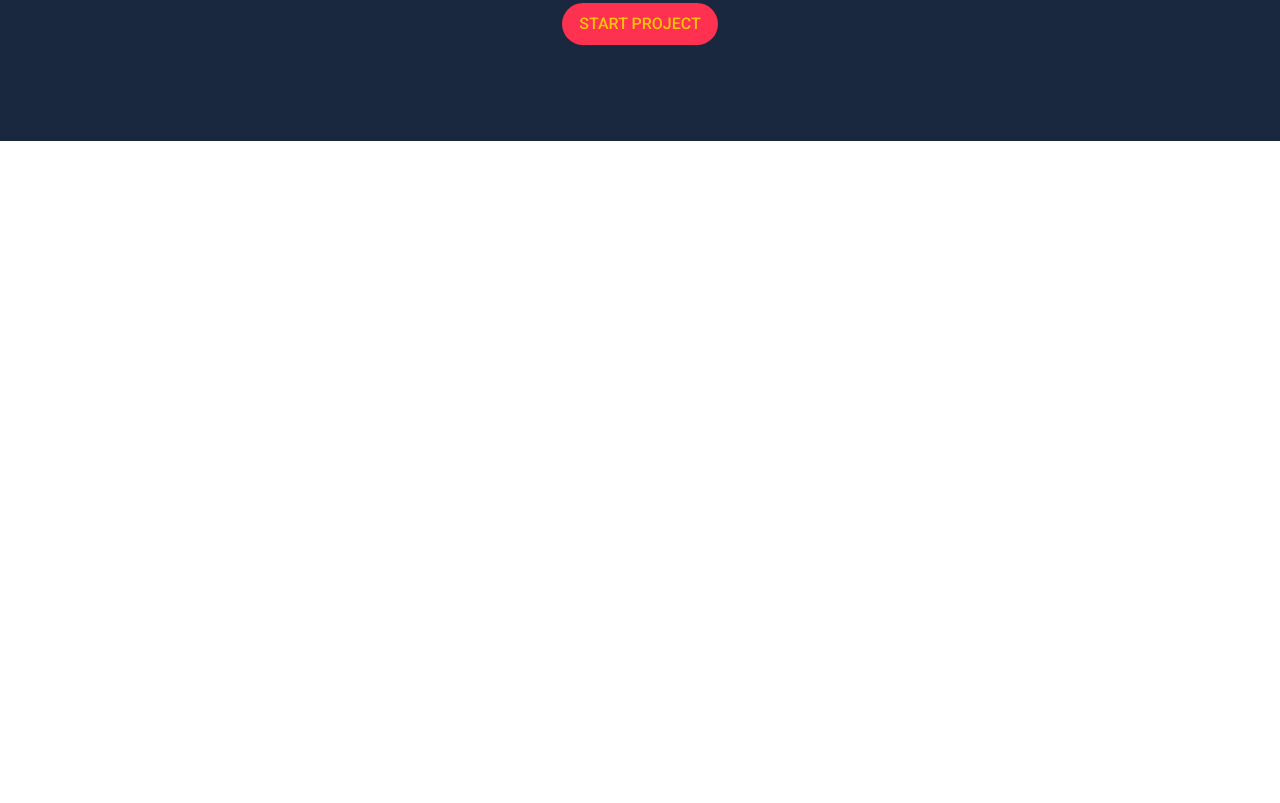
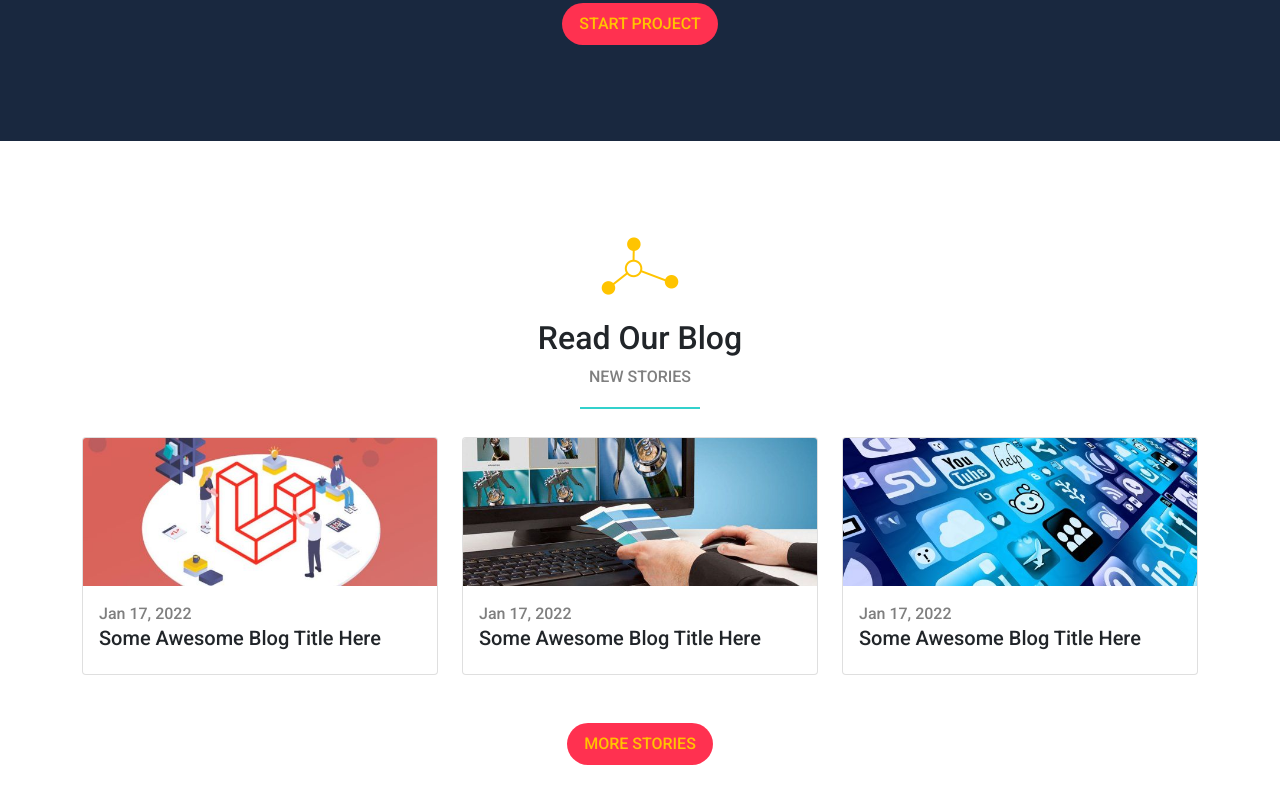
Before and after one commit to ahmed18gaa/Bootstrap_5_Design_1_Bondi, a plain HTML site: page index.html in a window 1280 px wide. Shown: the part 4386-5189 px from the top of the page. Drawn offline with Linux system fonts and the light colour scheme.

Commit message:
Blog Section

```diff
--- a/index.html
+++ b/index.html
@@ -333,6 +333,51 @@
       </div>
     </div>
     <!-- End Project -->
+    <!-- Start Blog -->
+    <div class="blog pt-5 pb5">
+      <div class="container">
+        <div class="main-title text-center mt-5 mb-5 position-relative">
+          <img class="mb-4" src="imgs/title.png" alt="" />
+          <h2>Read Our Blog</h2>
+          <p class="text-black-50 text-uppercase">new stories</p>
+        </div>
+        <div class="row">
+          <div class="col-md-6 col-lg-4">
+            <div class="card">
+              <img src="imgs/blog-1.jpg" class="card-img-top" alt="Blog Post" />
+              <div class="card-body">
+                <span class="text-black-50">Jan 17, 2022</span>
+                <h5 class="card-title">Some Awesome Blog Title Here</h5>
+              </div>
+            </div>
+          </div>
+          <div class="col-md-6 col-lg-4">
+            <div class="card">
+              <img src="imgs/blog-2.jpg" class="card-img-top" alt="Blog Post" />
+              <div class="card-body">
+                <span class="text-black-50">Jan 17, 2022</span>
+                <h5 class="card-title">Some Awesome Blog Title Here</h5>
+              </div>
+            </div>
+          </div>
+          <div class="col-md-6 col-lg-4">
+            <div class="card">
+              <img src="imgs/blog-3.jpg" class="card-img-top" alt="Blog Post" />
+              <div class="card-body">
+                <span class="text-black-50">Jan 17, 2022</span>
+                <h5 class="card-title">Some Awesome Blog Title Here</h5>
+              </div>
+            </div>
+          </div>
+        </div>
+        <div class="d-flex justify-content-center mt-5 mb-5">
+          <a class="btn rounded-pill main-btn text-uppercase" href="#">
+            more stories
+          </a>
+        </div>
+      </div>
+    </div>
+    <!-- End Blog -->
     <script src="js/bootstrap.bundle.min.js"></script>
     <script src="js/all.min.js"></script>
   </body>
```
